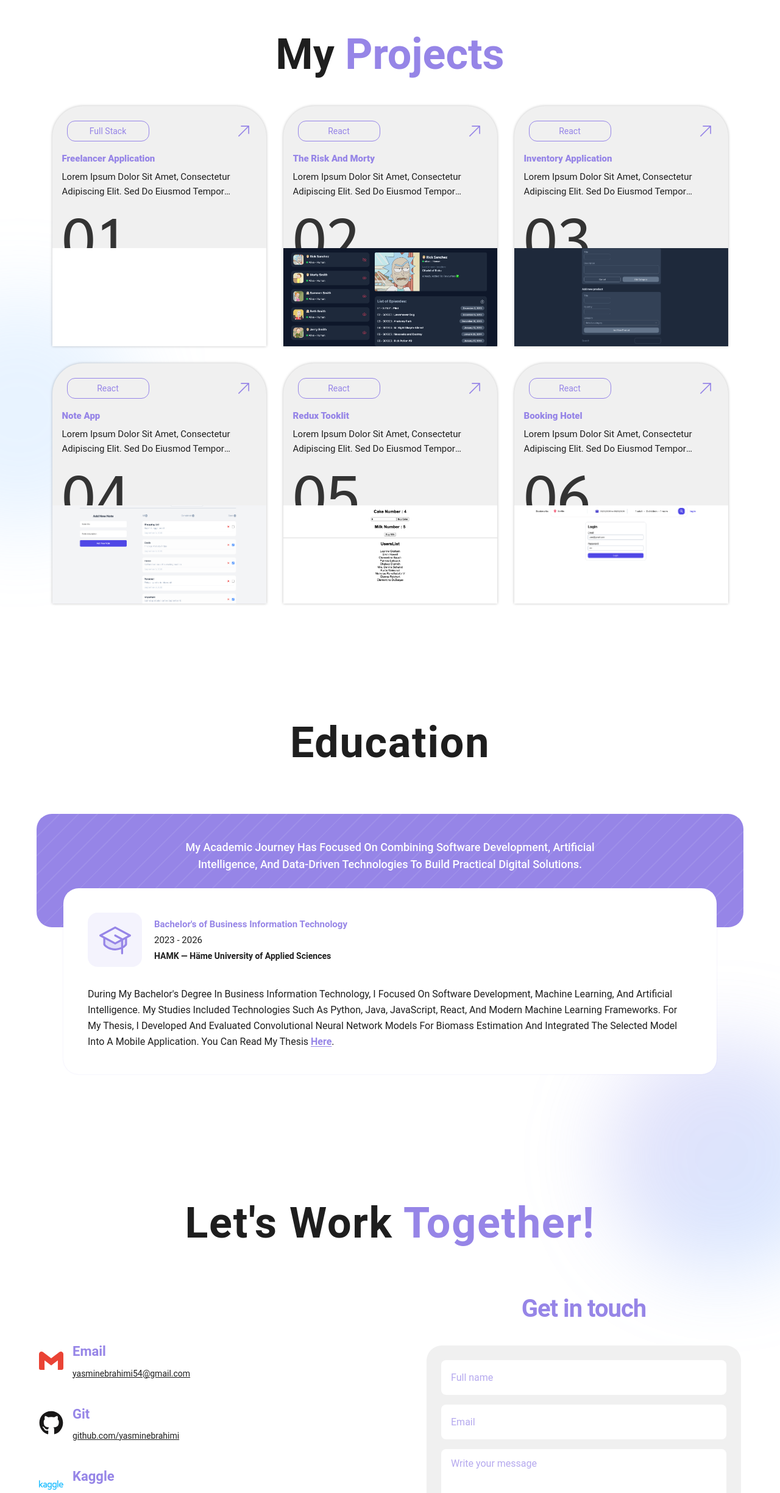
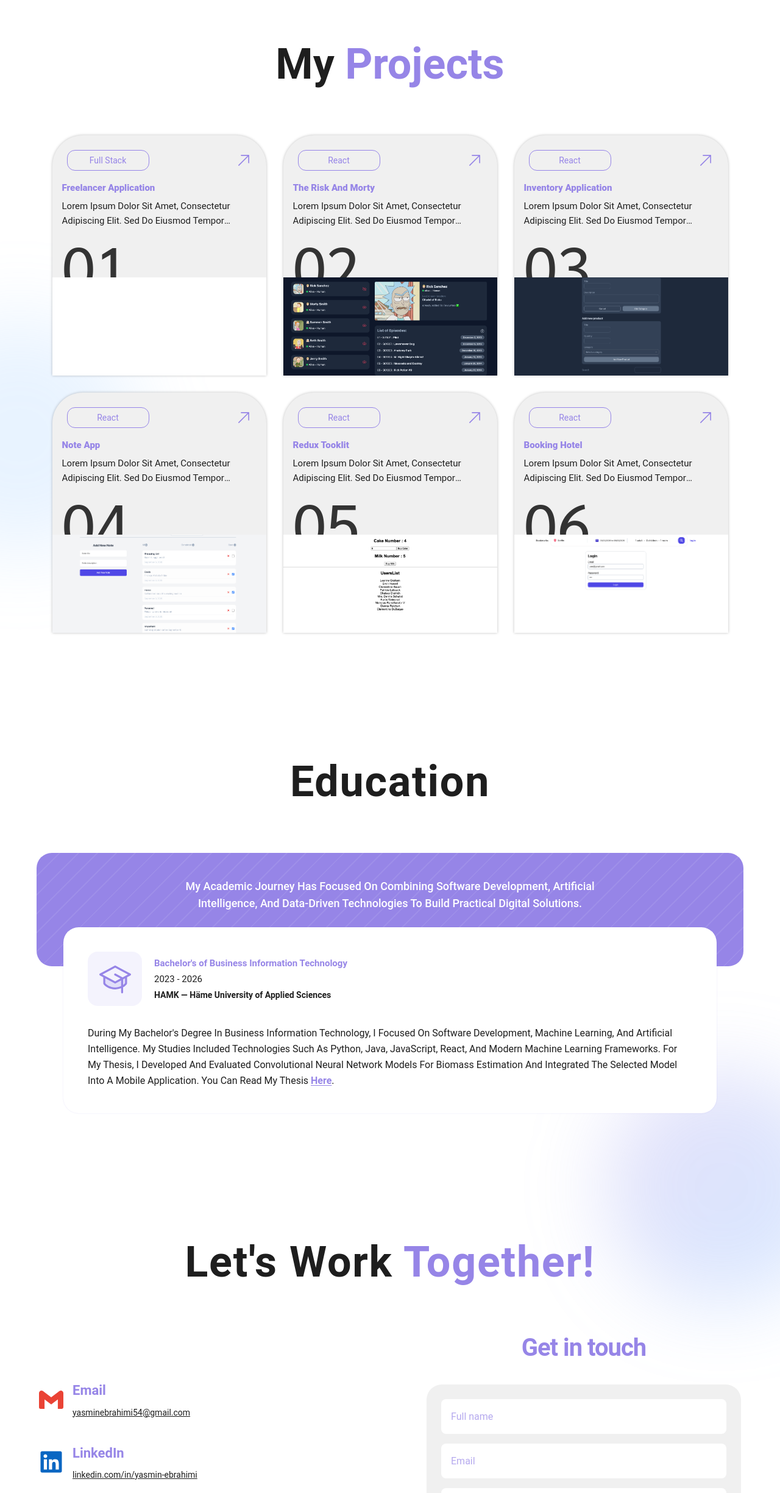
Before and after one commit to yasminebrahimi/yasmin_ebrahimi_portfolio, a React (Vite) app: page / in a window 1280 px wide. Shown: the part 2728-5177 px from the top of the page at 61% size. Built offline with nearby package versions, Linux system fonts and the light colour scheme.

Commit message:
Deduplicate LinkedIn link; adjust Projects layout

```diff
--- a/src/sections/Contact.jsx
+++ b/src/sections/Contact.jsx
@@ -12,6 +12,13 @@ const links = [
     color: "#EA4335",
   },
   {
+    label: "LinkedIn",
+    value: "linkedin.com/in/yasmin-ebrahimi",
+    href: "https://linkedin.com/in/yasmin-ebrahimi",
+    icon: FaLinkedin,
+    color: "#0A66C2",
+  },
+  {
     label: "Git",
     value: "github.com/yasminebrahimi",
     href: "https://github.com/yasminebrahimi",
@@ -24,13 +31,6 @@ const links = [
     href: "https://www.kaggle.com/yasminebrahimi",
     icon: SiKaggle,
     color: "#20BEFF",
-  },
-  {
-    label: "LinkedIn",
-    value: "linkedin.com/in/yasmin-ebrahimi",
-    href: "https://linkedin.com/in/yasmin-ebrahimi",
-    icon: FaLinkedin,
-    color: "#0A66C2",
   },
 ];
 
--- a/src/sections/Projects.jsx
+++ b/src/sections/Projects.jsx
@@ -5,13 +5,13 @@ function Projects() {
   return (
     <section
       id="projects"
-      className="mx-auto flex max-w-290 flex-col items-center px-6 py-20"
+      className="mx-auto flex w-full max-w-290 flex-col items-center gap-16 px-6 py-24 lg:px-0"
     >
       <h2 className="text-center text-[36px] font-bold capitalize sm:text-[50px] lg:text-[70px]">
         My <span className="text-brand">Projects</span>
       </h2>
 
-      <div className="mt-8 flex w-full flex-wrap justify-center gap-7">
+      <div className="flex w-full flex-wrap justify-center gap-7">
         {projects.map((project) => (
           <ProjectCard key={project.id} project={project} />
         ))}
```
